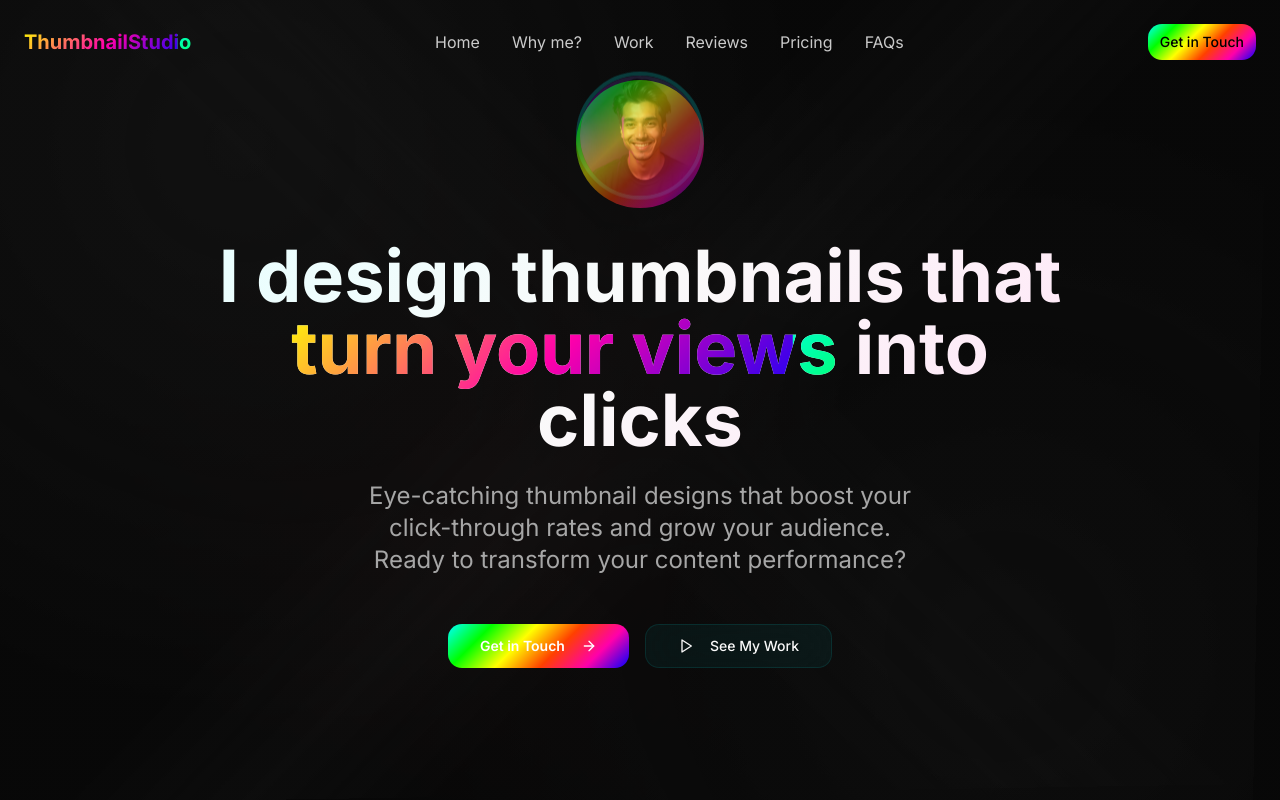
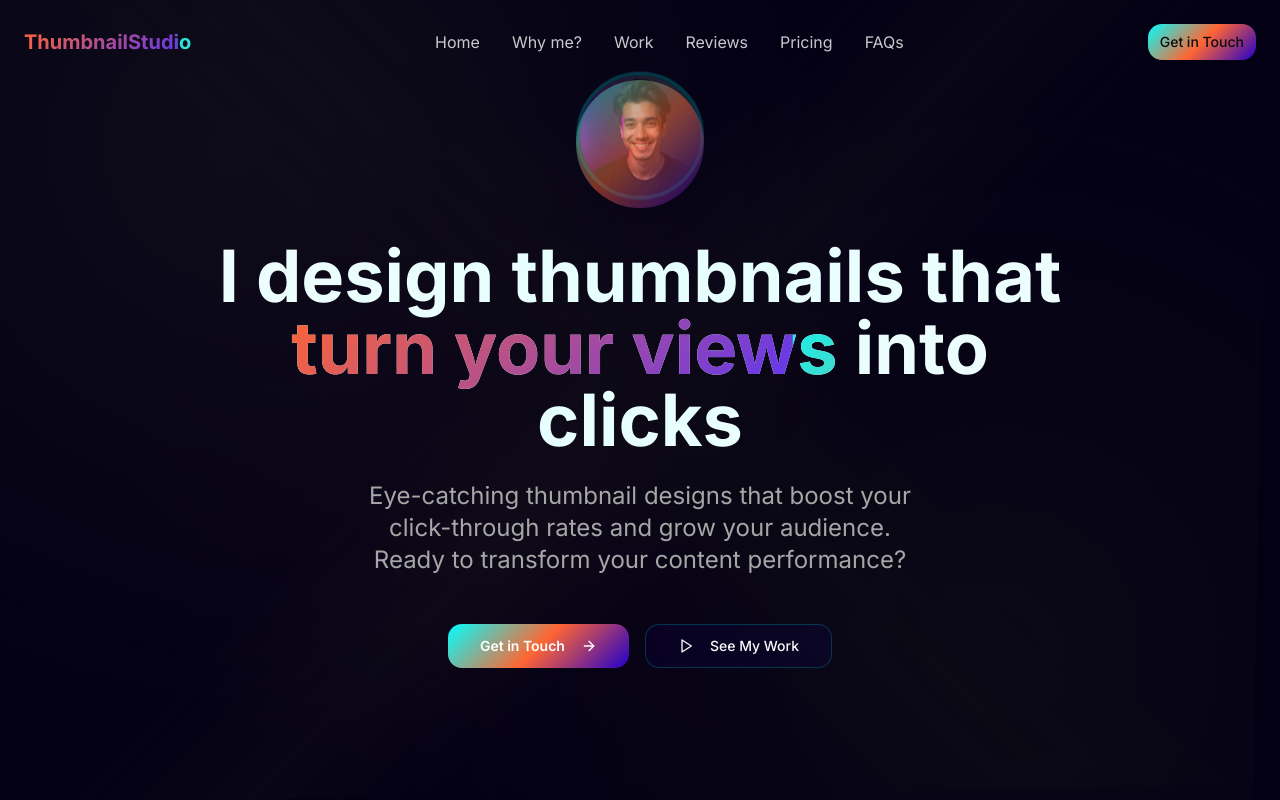
Before and after one commit to chetanS170/chetan-sharma-portfolio, a React (Vite) app: page / in a window 1280 px wide. Shown: the top 800 px of the page. Built offline with nearby package versions, Linux system fonts and the light colour scheme.

Commit message:
Update theme with contrasting colors
Update the website's theme to use 2-3 major contrasting colors from the provided image. Ensure these colors are used wisely throughout the design, maintaining text contrast and overall aesthetic appeal.

```diff
--- a/src/index.css
+++ b/src/index.css
@@ -8,66 +8,68 @@ All colors MUST be HSL.
 
 @layer base {
   :root {
-    --background: 0 0% 3%;
+    --background: 250 100% 4%;
     --foreground: 0 0% 98%;
 
-    --card: 0 0% 5%;
+    --card: 250 80% 8%;
     --card-foreground: 0 0% 98%;
 
-    --popover: 0 0% 5%;
+    --popover: 250 80% 8%;
     --popover-foreground: 0 0% 98%;
 
     --primary: 180 100% 50%;
-    --primary-foreground: 0 0% 0%;
+    --primary-foreground: 0 0% 5%;
 
-    --secondary: 240 100% 50%;
-    --secondary-foreground: 0 0% 100%;
+    --secondary: 250 100% 40%;
+    --secondary-foreground: 0 0% 98%;
 
-    --muted: 0 0% 8%;
+    --muted: 250 60% 12%;
     --muted-foreground: 0 0% 65%;
 
-    --accent: 320 100% 50%;
-    --accent-foreground: 0 0% 100%;
+    --accent: 15 100% 60%;
+    --accent-foreground: 0 0% 98%;
 
-    --destructive: 15 100% 50%;
+    --destructive: 0 84% 60%;
     --destructive-foreground: 0 0% 98%;
 
-    --border: 0 0% 15%;
-    --input: 0 0% 10%;
+    --border: 250 40% 20%;
+    --input: 250 60% 12%;
     --ring: 180 100% 50%;
 
     --radius: 1rem;
 
-    /* Custom design tokens - Vibrant Rainbow Gradient Theme */
-    --glass: 180 100% 50% / 0.05;
-    --glass-border: 180 100% 50% / 0.1;
-    --glow: 180 100% 50% / 0.4;
+    /* Custom design tokens - Cyan, Orange, Purple Theme */
+    --glass: 250 100% 40% / 0.08;
+    --glass-border: 180 100% 50% / 0.2;
+    --glow: 180 100% 50% / 0.5;
     --neon: 180 100% 50%;
     --gradient-primary: linear-gradient(135deg,
       hsl(180 100% 50%) 0%,    /* Cyan */
-      hsl(120 100% 50%) 20%,   /* Green */
-      hsl(60 100% 50%) 40%,    /* Yellow */
-      hsl(15 100% 50%) 60%,    /* Orange */
-      hsl(320 100% 50%) 80%,   /* Magenta */
-      hsl(240 100% 50%) 100%   /* Blue */
+      hsl(15 100% 60%) 50%,    /* Orange */
+      hsl(250 100% 40%) 100%   /* Deep Purple */
+    );
+    --gradient-secondary: linear-gradient(135deg,
+      hsl(250 100% 40%) 0%,    /* Deep Purple */
+      hsl(250 80% 60%) 100%    /* Lighter Purple */
+    );
+    --gradient-accent: linear-gradient(135deg,
+      hsl(15 100% 60%) 0%,     /* Orange */
+      hsl(25 100% 65%) 100%    /* Light Orange */
     );
     --gradient-white-sparkle: linear-gradient(135deg,
       hsl(0 0% 98%) 0%,
-      hsl(180 100% 95%) 25%,
-      hsl(0 0% 98%) 50%,
-      hsl(320 100% 95%) 75%,
+      hsl(180 100% 95%) 50%,
       hsl(0 0% 98%) 100%
     );
-    --gradient-red-sparkle: linear-gradient(135deg,
+    --gradient-text: linear-gradient(135deg,
       hsl(180 100% 50%) 0%,
-      hsl(120 100% 50%) 25%,
-      hsl(60 100% 50%) 50%,
-      hsl(320 100% 50%) 75%,
-      hsl(240 100% 50%) 100%
+      hsl(15 100% 60%) 50%,
+      hsl(250 100% 60%) 100%
     );
-    --gradient-glass: linear-gradient(135deg, hsl(180 100% 50% / 0.08), hsl(240 100% 50% / 0.02));
-    --shadow-glow: 0 0 40px hsl(180 100% 50% / 0.3);
-    --shadow-glass: 0 8px 32px hsl(0 0% 0% / 0.5);
+    --gradient-glass: linear-gradient(135deg, hsl(180 100% 50% / 0.1), hsl(250 100% 40% / 0.05));
+    --shadow-glow: 0 0 40px hsl(180 100% 50% / 0.4);
+    --shadow-accent: 0 0 30px hsl(15 100% 60% / 0.3);
+    --shadow-glass: 0 8px 32px hsl(0 0% 0% / 0.6);
     --transition-smooth: all 0.5s cubic-bezier(0.4, 0, 0.2, 1);
 
     --sidebar-background: 0 0% 98%;
@@ -134,9 +136,9 @@ All colors MUST be HSL.
   body {
     @apply bg-background text-foreground font-sans;
     background-image:
-      radial-gradient(circle at 25% 25%, hsl(180 100% 50% / 0.1) 0%, transparent 50%),
-      radial-gradient(circle at 75% 75%, hsl(320 100% 50% / 0.08) 0%, transparent 50%),
-      radial-gradient(circle at 50% 10%, hsl(60 100% 50% / 0.05) 0%, transparent 40%);
+      radial-gradient(circle at 20% 20%, hsl(180 100% 50% / 0.12) 0%, transparent 40%),
+      radial-gradient(circle at 80% 80%, hsl(250 100% 40% / 0.1) 0%, transparent 45%),
+      radial-gradient(circle at 50% 50%, hsl(15 100% 60% / 0.06) 0%, transparent 35%);
   }
 }
 
@@ -156,7 +158,7 @@ All colors MUST be HSL.
   }
 
   .gradient-text {
-    background: var(--gradient-red-sparkle);
+    background: var(--gradient-text);
     background-clip: text;
     -webkit-background-clip: text;
     -webkit-text-fill-color: transparent;
```
